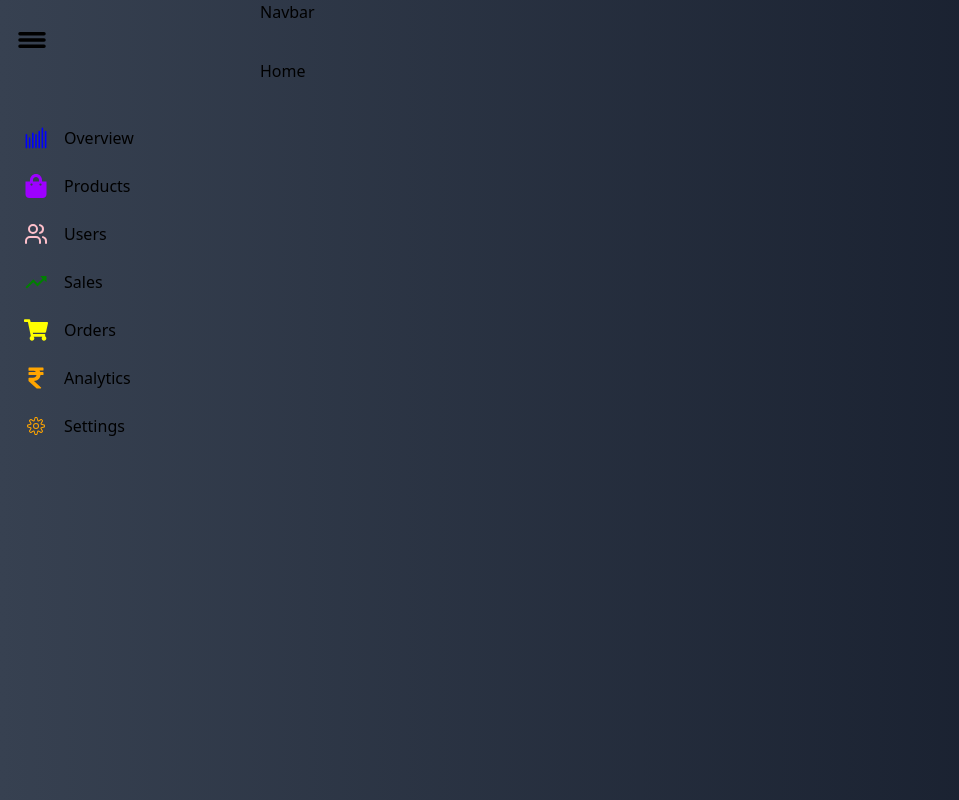
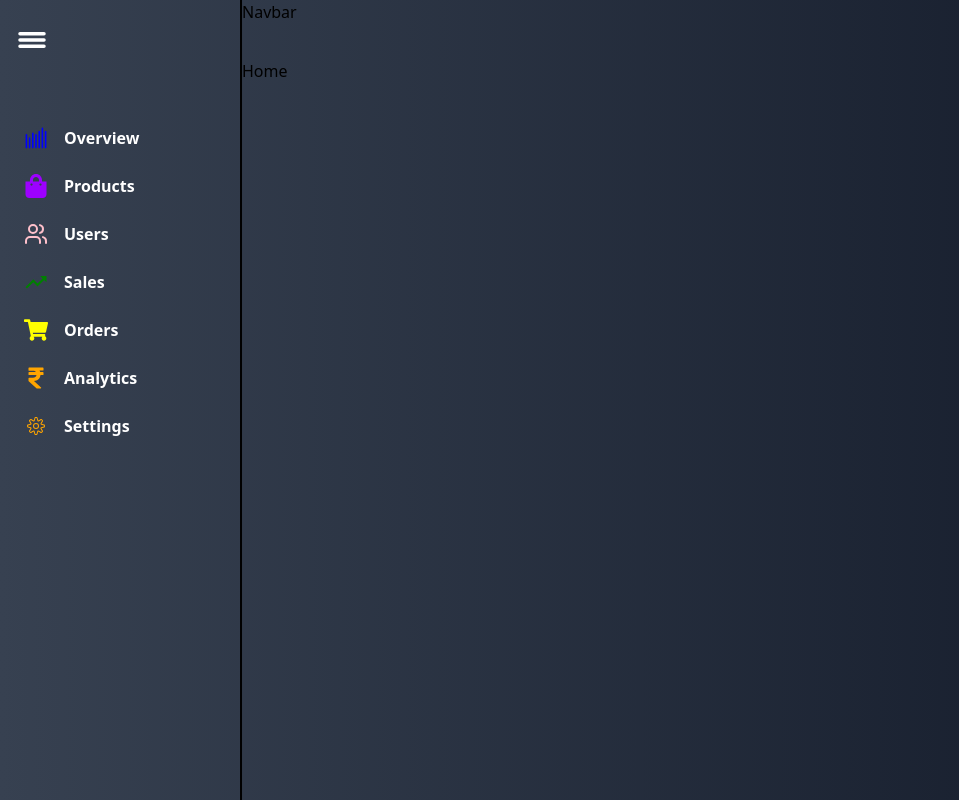
Before and after one commit to fuleprashant/admin-dashboard, a React (Vite) app: page / in a window 1280 px wide. Shown: the whole page, without its empty margins (0-959 px from the left). Built offline with nearby package versions, Linux system fonts and the light colour scheme.

Commit message:
add border to the sidebar and set the color

```diff
--- a/src/App.jsx
+++ b/src/App.jsx
@@ -16,7 +16,7 @@ const App = () => {
           element: <Home />,
         },
         {
-          path: "/product",
+          path: "/products",
           element: <Product />,
         },
         {
--- a/src/components/Sidebar.jsx
+++ b/src/components/Sidebar.jsx
@@ -140,13 +140,13 @@ const Sidebar = () => {
   return (
     <div
       className={`transition-all duration-300 ${
-        isSidebarOpen ? "w-[260px]" : "w-[80px]"
+        isSidebarOpen ? "w-[240px]" : "w-[80px]"
       }`}
     >
       {/* Sidebar toggle button */}
       <div className="mt-5 ml-3">
         <button onClick={handleSidebar}>
-          <IoReorderThree size={40} />
+          <IoReorderThree size={40} className="text-white" />
         </button>
       </div>
 
@@ -159,7 +159,9 @@ const Sidebar = () => {
             className="flex items-center space-x-4 p-3  hover:translate-x-3  cursor-pointer"
           >
             <item.icon style={{ color: item.color }} size={24} />
-            {isSidebarOpen && <span>{item.name}</span>}
+            {isSidebarOpen && (
+              <span className="text-white font-bold">{item.name}</span>
+            )}
           </NavLink>
         ))}
       </div>
--- a/src/layout/FirstLayout.jsx
+++ b/src/layout/FirstLayout.jsx
@@ -7,12 +7,12 @@ const FirstLayout = () => {
   return (
     <div>
       <div className="flex flex-row h-screen ">
-        <header className=" ">
+        <header className="border-r-2 border-black shadow-sm">
           <div>
             <Sidebar />
           </div>
         </header>
-        <hr className="text-blck shadow-md" />
+        <br className="text-black shadow-md" />
         <div className="flex flex-col w-full">
           <div className="h-16 ">
             <Navbar />
```
